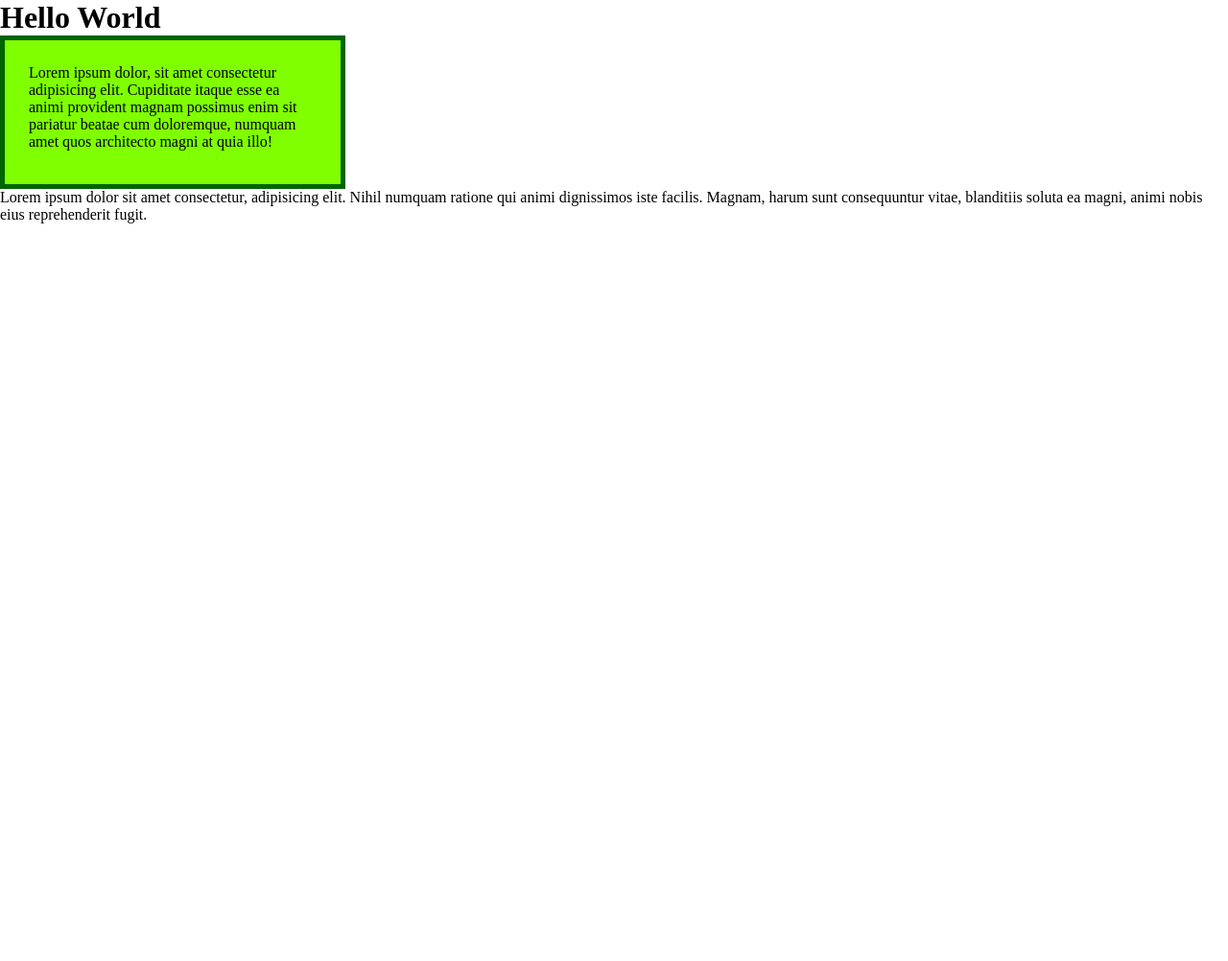
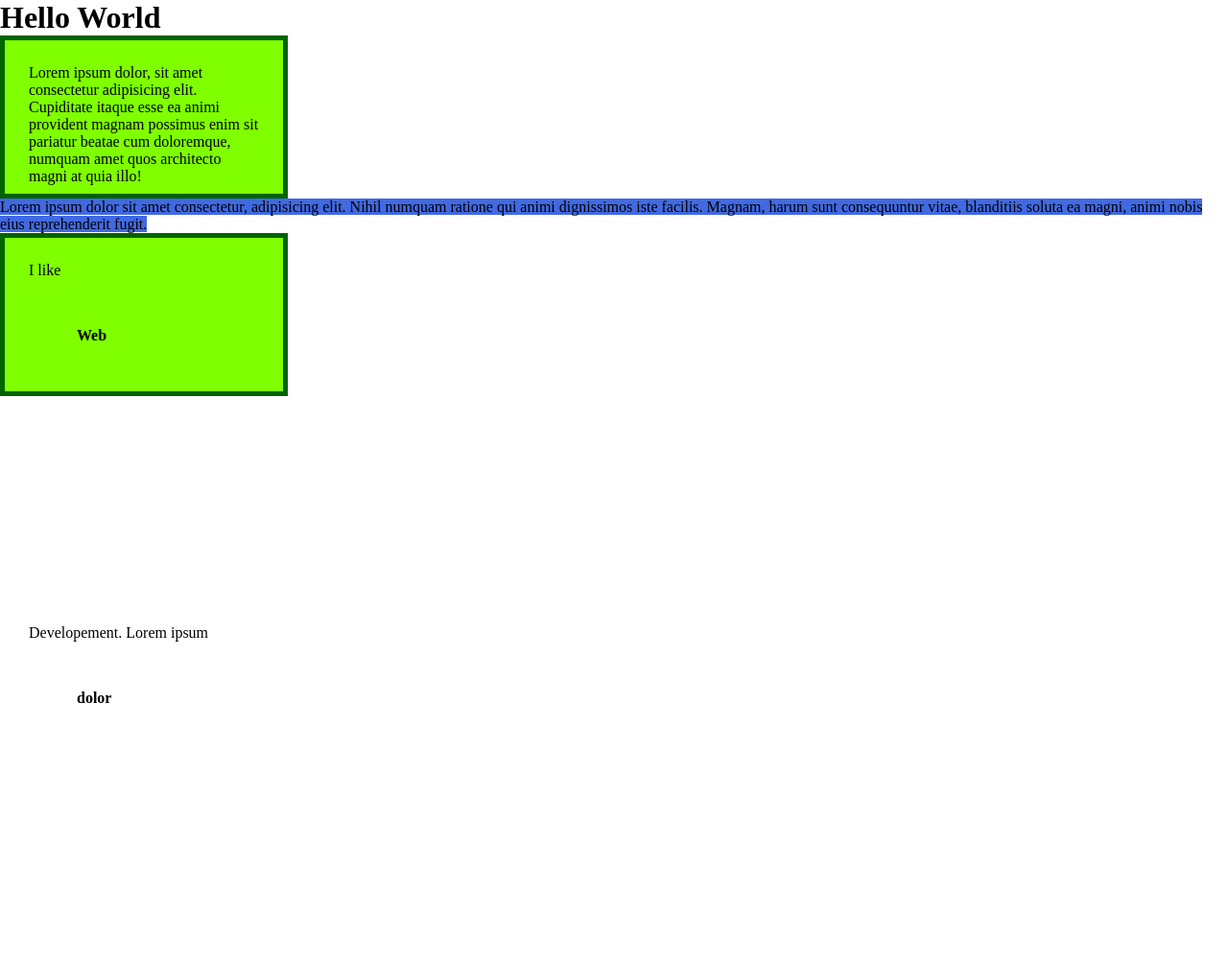
Before and after one commit to preetysahu3560-cmyk/https---github.com-preetysahu3560-cmyk-frontend, a plain HTML site: page 02 css/lec 4 box and relative units/box model incase of inline elements.html in a window 1280 px wide. Shown: the top 1002 px of the page at 96% size. Before the commit the page ends 800 px from the top, so only its background shows below. Drawn offline with Linux system fonts and the light colour scheme.

Commit message:
box model incase of inline elements

```diff
--- a/02 css/lec 4 box and relative units/box model incase of inline elements.css
+++ b/02 css/lec 4 box and relative units/box model incase of inline elements.css
@@ -1,11 +1,24 @@
 *{
     margin: 0;
     padding: 0;
+    box-sizing: border-box;
 }
 p {
     background-color: chartreuse;
     width: 300px;
-    height: 100px;
+    height: 170px;
     padding: 25px;
     border: 5px solid darkgreen;
 }
+span{
+background-color: royalblue;
+width: 400px;
+height: 150px;
+}
+b{
+padding: 20px;
+margin: 30px;
+width: 300px;
+height: 300px;
+display: inline-block;
+}
--- a/02 css/lec 4 box and relative units/box model incase of inline elements.html
+++ b/02 css/lec 4 box and relative units/box model incase of inline elements.html
@@ -4,11 +4,13 @@
     <meta charset="UTF-8">
     <meta name="viewport" content="width=device-width, initial-scale=1.0">
     <title>Document</title>
-    <link rel="stylesheet" href="box model incase of inline elements.css"
+    <link rel="stylesheet" href="box model incase of inline elements.css">
 </head>
 <body>
     <h1>Hello World</h1>
     <p>Lorem ipsum dolor, sit amet consectetur adipisicing elit. Cupiditate itaque esse ea animi provident magnam possimus enim sit pariatur beatae cum doloremque, numquam amet quos architecto magni at quia illo!</p>
 <span>Lorem ipsum dolor sit amet consectetur, adipisicing elit. Nihil numquam ratione qui animi dignissimos iste facilis. Magnam, harum sunt consequuntur vitae, blanditiis soluta ea magni, animi nobis eius reprehenderit fugit.</span>
+<p>I like <b>Web</b> Developement.
+Lorem ipsum <b>dolor</b>sit amet consectetur adipisicing elit. Voluptas optio voluptate earum doloribus.</p>
 </body>
 </html>
--- /dev/null
+++ b/02 css/lec 5-relative units ,position property/style.css
@@ -0,0 +1,35 @@
+*{
+    margin: 0;
+    padding: 0;
+}
+html{
+    font-size: 5px;
+}
+
+body{
+font-size: 3em;
+
+}
+
+div{
+    background-color: rgb(255, 0, 221);
+    width: 50vw;
+    height: 50vh;
+    padding: 5vw;
+    margin: 10vh;
+    border: 1vw solid black;
+    font-size: 2em;
+}
+p{
+    background-color: chartreuse;
+    width: 50%;
+    height: 50%;
+
+    /* em & rem */
+    font-size: 3rem;
+    padding: 0.5em;
+    margin: 2rem;
+    border:1rem solid saddlebrown ;
+    width: 2rem;
+    height: 2rem;
+}
```
Also changed, not shown: 02 css/lec 5-relative units ,position property/index.html (added, +14 -0 lines), 02 css/lec 5-relative units ,position property/position property.css (added, +19 -0 lines), 02 css/lec 5-relative units ,position property/position property.html (added, +21 -0 lines).
